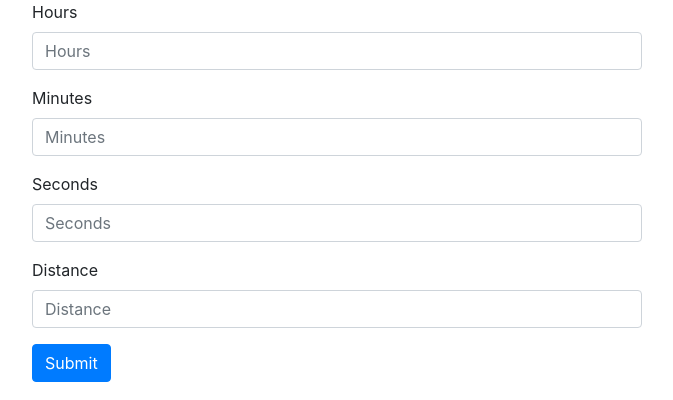
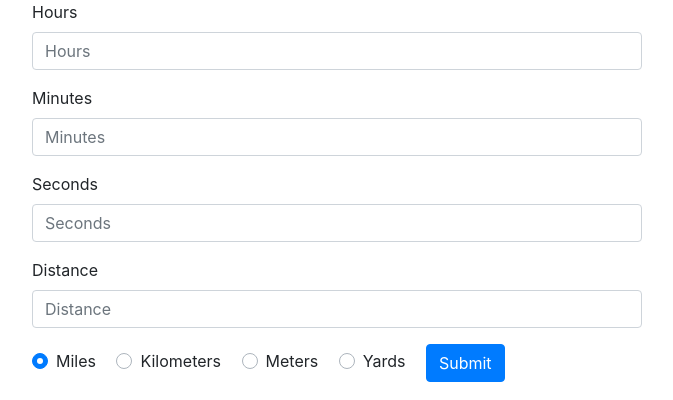
Before and after one commit to tuckermiles70/Flask-Pace-Calculator, a Flask app: page / in a window 1280 px wide. Shown: the top 400 px of the page, without its empty margins (303-976 px from the left). Run offline with Flask 2, Linux system fonts and the light colour scheme; some libraries are stand-ins or nearby versions.

Commit message:
Added radio button field for distance units

```diff
--- a/templates/index.html
+++ b/templates/index.html
@@ -36,6 +36,23 @@
             <input name="distance" class="form-control" id="distance" placeholder="Distance">
         </div>
 
+        <div class="custom-control custom-radio custom-control-inline">
+            <input type="radio" id="customRadioInline1" name="customRadioInline1" class="custom-control-input" checked>
+            <label class="custom-control-label" for="customRadioInline1">Miles</label>
+          </div>
+          <div class="custom-control custom-radio custom-control-inline">
+            <input type="radio" id="customRadioInline2" name="customRadioInline1" class="custom-control-input">
+            <label class="custom-control-label" for="customRadioInline2">Kilometers</label>
+          </div>
+          <div class="custom-control custom-radio custom-control-inline">
+            <input type="radio" id="customRadioInline3" name="customRadioInline1" class="custom-control-input">
+            <label class="custom-control-label" for="customRadioInline3">Meters</label>
+          </div>
+          <div class="custom-control custom-radio custom-control-inline">
+            <input type="radio" id="customRadioInline4" name="customRadioInline1" class="custom-control-input">
+            <label class="custom-control-label" for="customRadioInline4">Yards</label>
+          </div>
+
         <!-- <div class="form-group">
             <label for="pace">Pace</label>
             <input name="pace" class="form-control" id="pace" placeholder="Pace">
```
